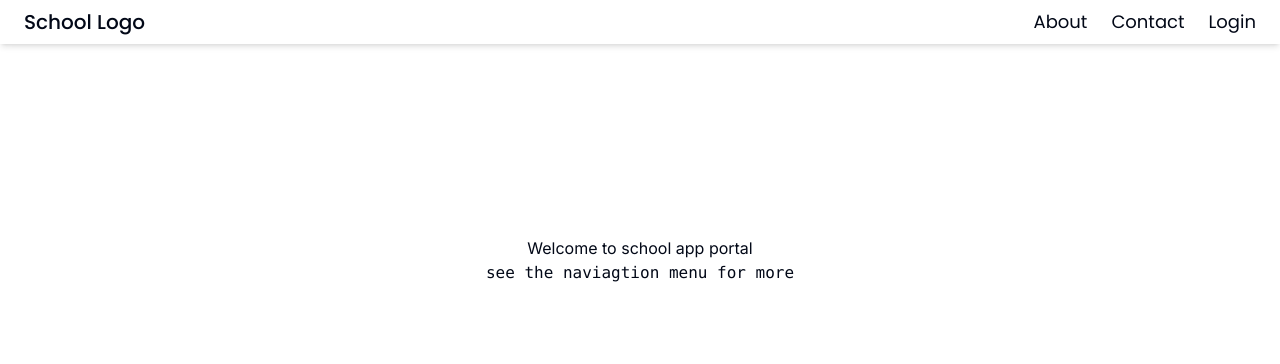
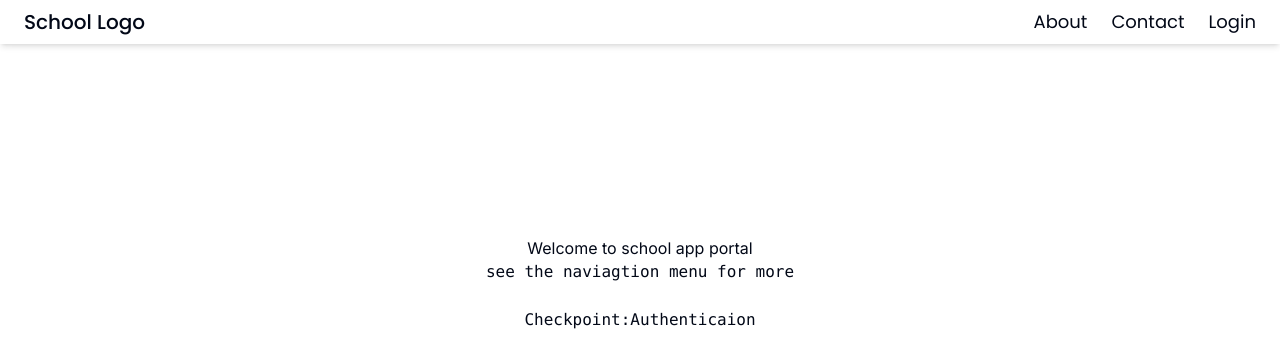
Before and after one commit to darshanrijal/school, a Next.js app: page / in a window 1280 px wide. Shown: the top 364 px of the page. Built offline with nearby package versions, Linux system fonts and the light colour scheme.

Commit message:
Updated Home component: changed div class from 'md:hiddm' to 'grid place-items-center', added two new <code> elements and a <br /> element.

```diff
--- a/app/(notadmin)/page.jsx
+++ b/app/(notadmin)/page.jsx
@@ -2,8 +2,10 @@ const Home = () => {
   return (
     <div className="flex justify-center items-center flex-col my-48">
       <div>Welcome to school app portal</div>
-      <div className="md:hiddm">
+      <div className="grid place-items-center">
         <code>see the naviagtion menu for more</code>
+        <br />
+        <code>Checkpoint:Authenticaion</code>
       </div>
     </div>
   );
```
